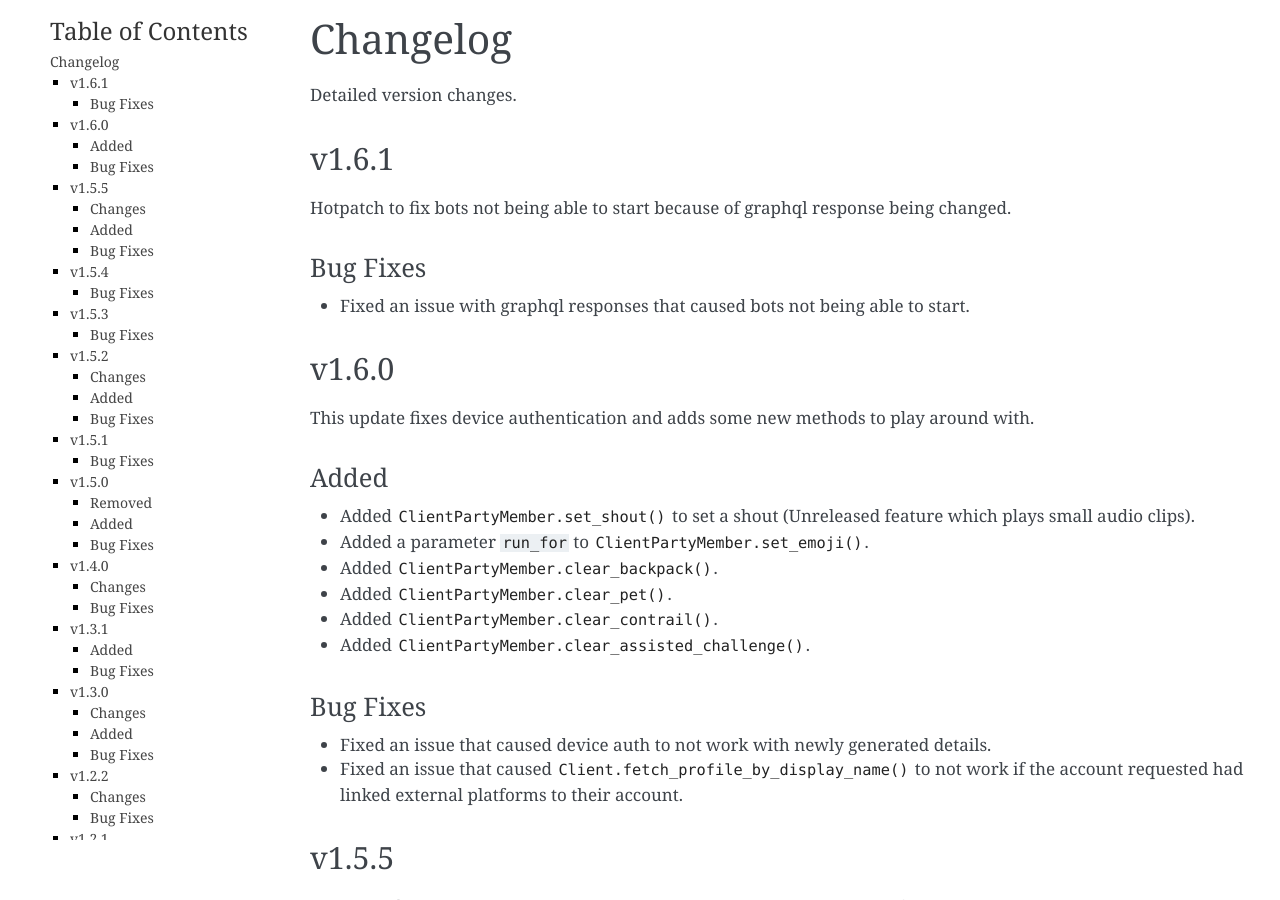
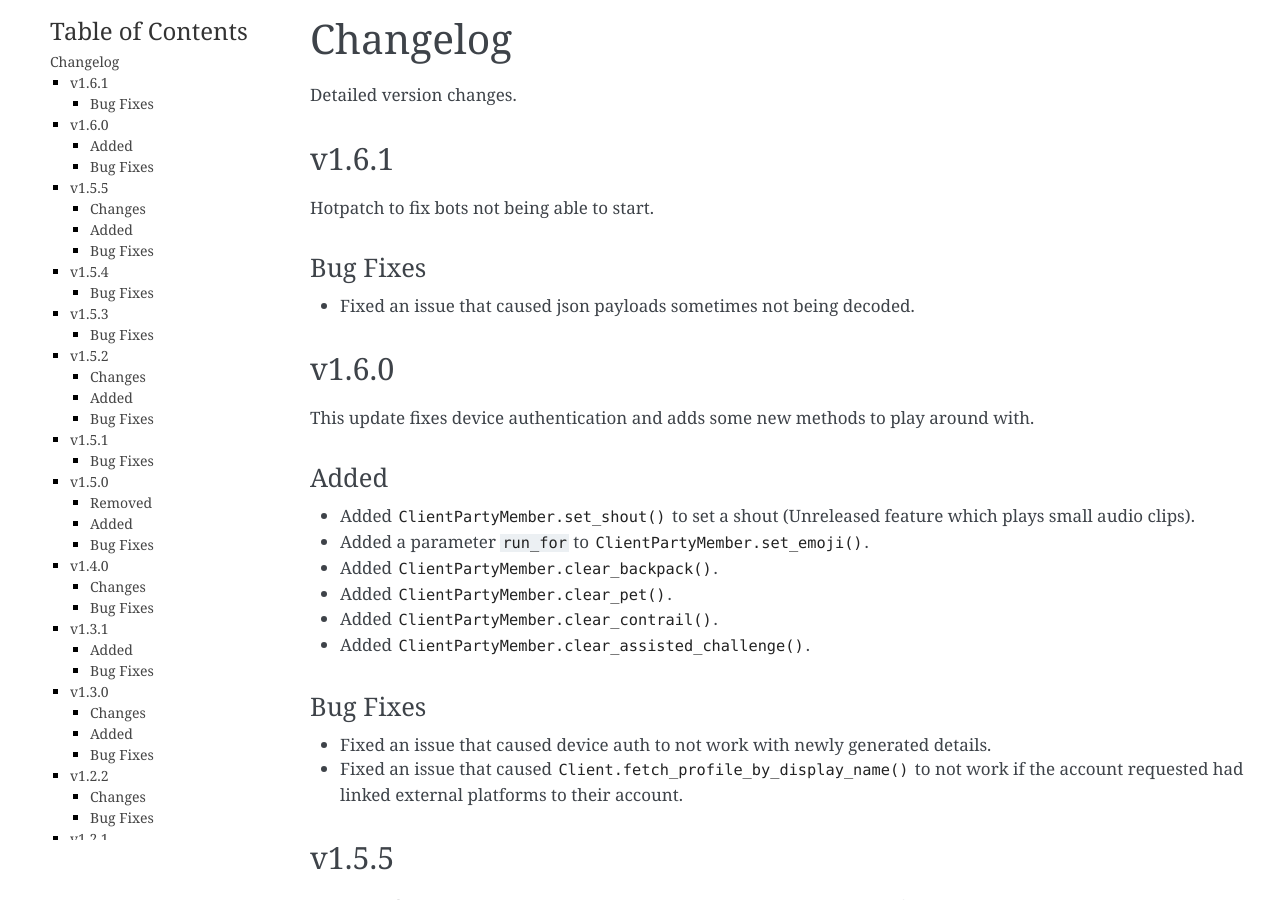
Before and after one commit to Terbau/fortnitepy, a Sphinx documentation site: the page built from docs/changelog.rst, in a window 1280 px wide and 900 px high. Built offline with Sphinx 7.4.7, drawn with Linux system fonts in a browser that asks for light colours.

Commit message:
Update changelog.rst

```diff
--- a/docs/changelog.rst
+++ b/docs/changelog.rst
@@ -8,12 +8,12 @@ Detailed version changes.
 v1.6.1
 ------
 
-Hotpatch to fix bots not being able to start because of graphql response being changed.
+Hotpatch to fix bots not being able to start.
 
 Bug Fixes
 ~~~~~~~~~
 
-- Fixed an issue with graphql responses that caused bots not being able to start.
+- Fixed an issue that caused json payloads sometimes not being decoded.
 
 
 v1.6.0
```
